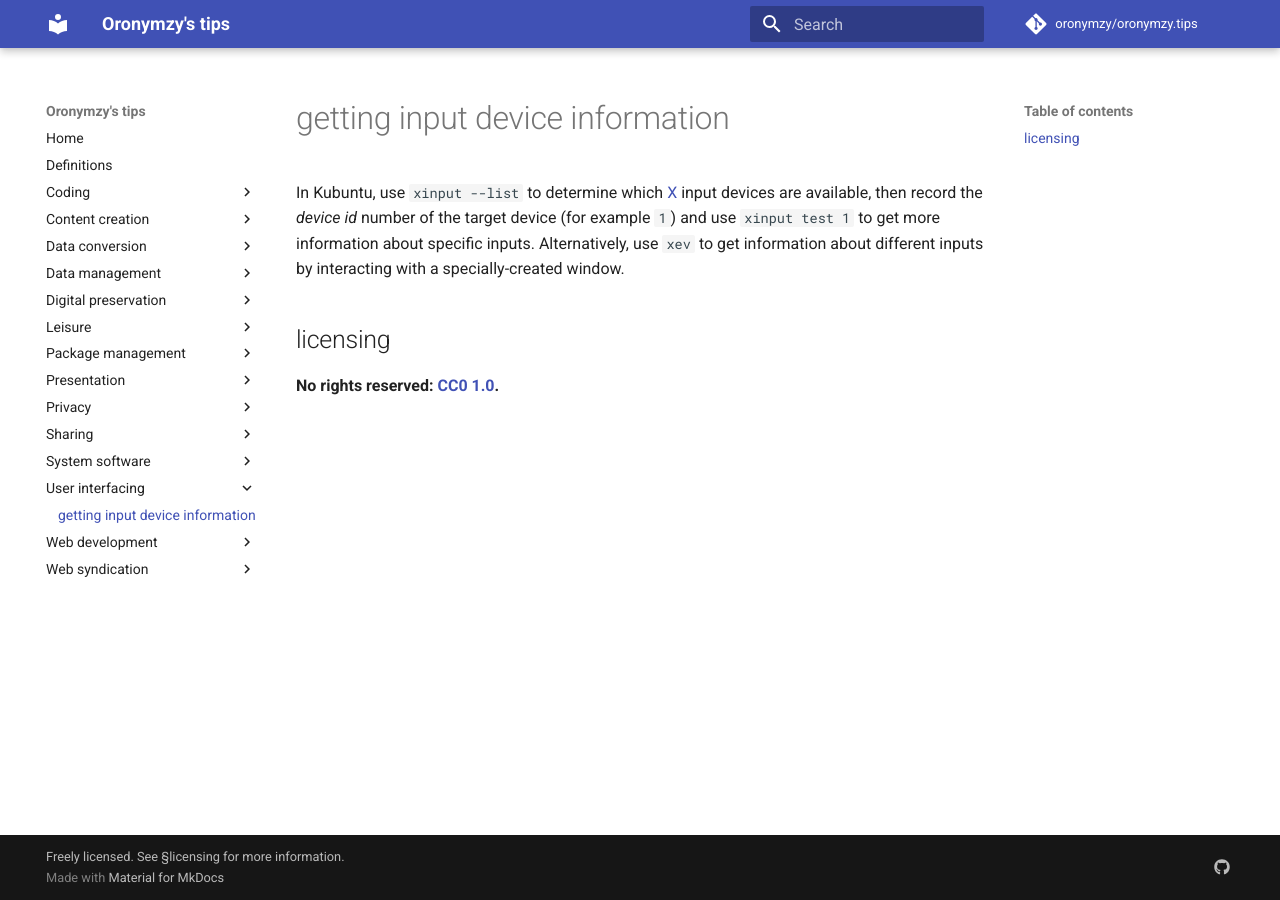
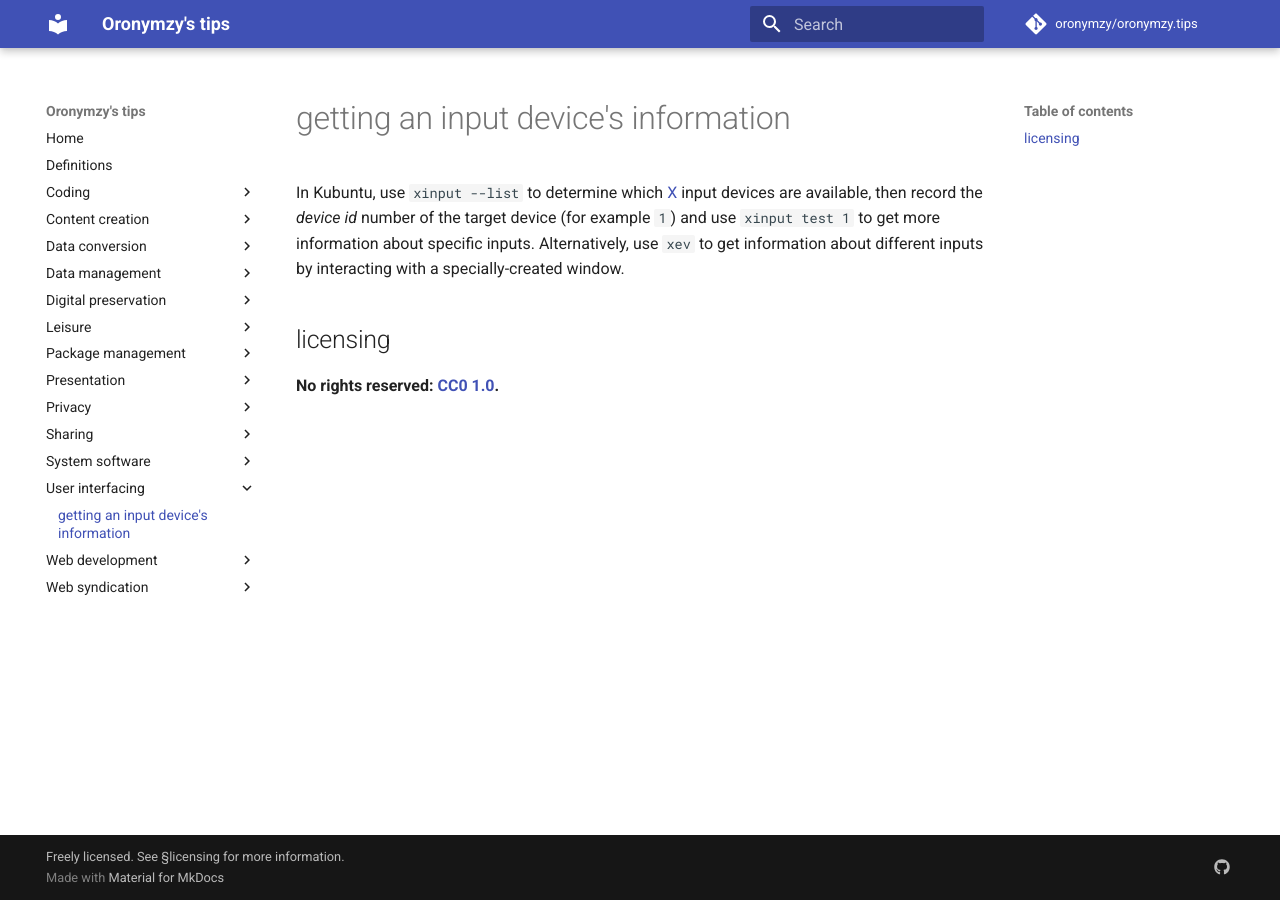
Before and after one commit to oronymzy/tips, an MkDocs documentation site: the page built from docs/ginptdi.md, in a window 1280 px wide. Built offline with MkDocs 1.6.1 and Material for MkDocs 9.7.7, drawn with Linux system fonts in a browser that asks for light colours; comment, search, counter and statistics services are not loaded.

```diff
--- a/docs/ginptdi.md
+++ b/docs/ginptdi.md
@@ -1,4 +1,4 @@
-# getting input device information
+# getting an input device's information
 In Kubuntu, use `xinput --list` to determine which [X](https://en.wikipedia.org/wiki/X_Window_System) input devices are available, then record the *device id* number of the target device (for example `1`) and use `xinput test 1` to get more information about specific inputs. Alternatively, use `xev` to get information about different inputs by interacting with a specially-created window.
 
 ## licensing
--- a/mkdocs.yml
+++ b/mkdocs.yml
@@ -71,7 +71,7 @@ nav:
     - installing a CentOS system: 'insCOSs.md'
     - installing a Linux system: 'insLnxS.md'
   - User interfacing:
-    - getting input device information: 'ginptdi.md'
+    - getting an input device's information: 'ginptdi.md'
   - Web development:
     - installing Atom text editor: 'insAtom.md'
     - installing Browsersync: 'inBsync.md'
```
